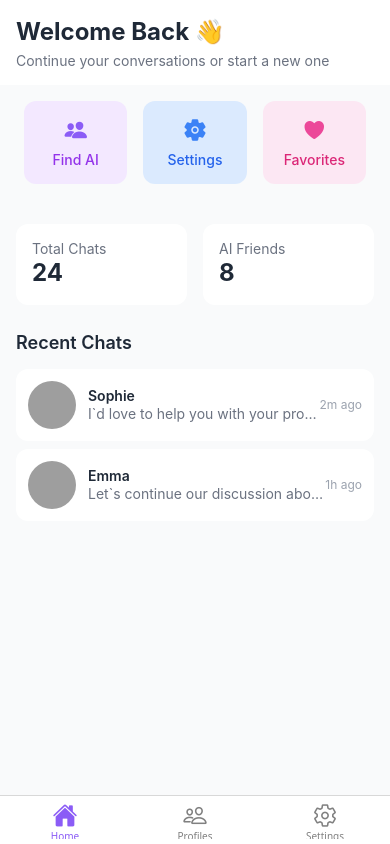
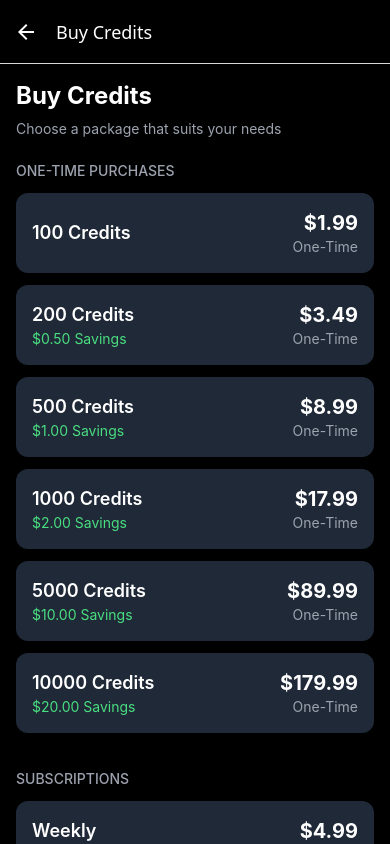
Before and after one commit to MizzuMafia/WillSheReply, a React Native app: screen /CreditShop in a window 390 px wide. Built offline with nearby package versions, Linux system fonts and the light colour scheme; grey boxes are pictures that could not be loaded.

Commit message:
credits things done

```diff
--- a/App.js
+++ b/App.js
@@ -3,11 +3,14 @@ import { NavigationContainer } from '@react-navigation/native';
 import { createBottomTabNavigator } from '@react-navigation/bottom-tabs';
 import { createNativeStackNavigator } from '@react-navigation/native-stack';
 import { Ionicons } from '@expo/vector-icons';
+import { View, Text } from 'react-native';
 
+// Import all screens
 import HomeScreen from './src/screens/HomeScreen';
 import ProfilesScreen from './src/screens/ProfilesScreen';
 import ChatScreen from './src/screens/ChatScreen';
 import SettingsScreen from './src/screens/SettingsScreen';
+import CreditShopScreen from './src/screens/credits/CreditShopScreen';
 
 const Tab = createBottomTabNavigator();
 const Stack = createNativeStackNavigator();
@@ -62,6 +65,19 @@ export default function App() {
           component={ChatScreen}
           options={{ headerShown: false }}
         />
+        <Stack.Screen
+          name="CreditShop"
+          component={CreditShopScreen}
+          options={{
+            headerShown: true,
+            headerTitle: 'Buy Credits',
+            presentation: 'modal',
+            headerStyle: {
+              backgroundColor: '#000000',
+            },
+            headerTintColor: '#fff',
+          }}
+        />
       </Stack.Navigator>
     </NavigationContainer>
   );
--- /dev/null
+++ b/src/components/credits/CreditBalance.js
@@ -0,0 +1,19 @@
+// src/components/credits/CreditBalance.js
+import { View, Text, TouchableOpacity } from 'react-native';
+import { Ionicons } from '@expo/vector-icons';
+import { useNavigation } from '@react-navigation/native';
+
+export default function CreditBalance({ credits = 0 }) {
+  const navigation = useNavigation();
+
+  return (
+    <TouchableOpacity
+      className="flex-row items-center bg-gray-800 rounded-full px-4 py-2"
+      onPress={() => navigation.navigate('CreditShop')}
+    >
+      <Ionicons name="diamond" size={16} color="#8B5CF6" />
+      <Text className="text-white ml-2 font-medium">{credits}</Text>
+      <Ionicons name="add-circle" size={16} color="#8B5CF6" className="ml-2" />
+    </TouchableOpacity>
+  );
+}
--- /dev/null
+++ b/src/components/credits/PriceCard.js
@@ -0,0 +1,30 @@
+// src/components/credits/PriceCard.js
+import { View, Text, TouchableOpacity } from 'react-native';
+
+export default function PriceCard({ package: pkg }) {
+  return (
+    <TouchableOpacity
+      className="bg-gray-800 rounded-xl p-4 mb-3 flex-row items-center"
+    >
+      <View className="flex-1">
+        <Text className="text-white font-semibold text-lg">
+          {pkg.credits} Credits
+        </Text>
+        {pkg.savings && (
+          <Text className="text-green-400 text-sm">
+            ${pkg.savings} Savings
+          </Text>
+        )}
+      </View>
+
+      <View className="items-end">
+        <Text className="text-white text-xl font-bold">
+          ${pkg.price}
+        </Text>
+        <Text className="text-gray-400 text-sm">
+          One-Time
+        </Text>
+      </View>
+    </TouchableOpacity>
+  );
+}
--- /dev/null
+++ b/src/components/credits/SubscriptionCard.js
@@ -0,0 +1,34 @@
+// src/components/credits/SubscriptionCard.js
+import { View, Text, TouchableOpacity } from 'react-native';
+
+export default function SubscriptionCard({ plan }) {
+  return (
+    <TouchableOpacity
+      className="bg-gray-800 rounded-xl p-4 mb-3"
+    >
+      <View className="flex-row justify-between items-start mb-2">
+        <Text className="text-white font-semibold text-lg">
+          {plan.name}
+        </Text>
+        <View className="items-end">
+          <Text className="text-white text-xl font-bold">
+            ${plan.price}
+          </Text>
+          <Text className="text-gray-400 text-sm">
+            Recurring
+          </Text>
+        </View>
+      </View>
+
+      <Text className="text-gray-400">
+        {plan.credits} Credits ({plan.creditsPerDay}/day)
+      </Text>
+
+      {plan.bonus && (
+        <View className="bg-purple-900 rounded-lg px-3 py-1 mt-2 self-start">
+          <Text className="text-purple-200">{plan.bonus}</Text>
+        </View>
+      )}
+    </TouchableOpacity>
+  );
+}
--- a/src/screens/HomeScreen.js
+++ b/src/screens/HomeScreen.js
@@ -2,6 +2,8 @@
 import { View, Text, ScrollView, SafeAreaView } from 'react-native';
 import RecentChat from '../components/RecentChat';
 import QuickActions from '../components/QuickActions';
+import CreditBalance from '../components/credits/CreditBalance';
+
 
 // Sample data for recent chats
 const recentChats = [
@@ -32,6 +34,7 @@ export default function HomeScreen() {
           <Text className="text-2xl font-bold text-gray-800">
             Welcome Back 👋
           </Text>
+          <CreditBalance credits={100} />
           <Text className="text-gray-500 mt-1">
             Continue your conversations or start a new one
           </Text>
--- /dev/null
+++ b/src/screens/credits/CreditShopScreen.js
@@ -0,0 +1,94 @@
+// src/screens/credits/CreditShopScreen.js
+import { View, Text, ScrollView, SafeAreaView } from 'react-native';
+import PriceCard from '../../components/credits/PriceCard';
+import SubscriptionCard from '../../components/credits/SubscriptionCard';
+
+const oneTimePackages = [
+  { credits: 100, price: "1.99", type: "one-time" },
+  { credits: 200, price: "3.49", savings: "0.50", type: "one-time" },
+  { credits: 500, price: "8.99", savings: "1.00", type: "one-time" },
+  { credits: 1000, price: "17.99", savings: "2.00", type: "one-time" },
+  { credits: 5000, price: "89.99", savings: "10.00", type: "one-time" },
+  { credits: 10000, price: "179.99", savings: "20.00", type: "one-time" }
+];
+
+const subscriptionPlans = [
+  {
+    name: "Weekly",
+    credits: "105",
+    creditsPerDay: "15/day",
+    price: "4.99",
+    type: "recurring"
+  },
+  {
+    name: "Monthly",
+    credits: "450",
+    creditsPerDay: "15/day",
+    price: "14.99",
+    type: "recurring"
+  },
+  {
+    name: "Quarterly",
+    credits: "1350",
+    creditsPerDay: "450/month",
+    price: "39.99",
+    bonus: "Bonus Avatar",
+    type: "recurring"
+  },
+  {
+    name: "Yearly",
+    credits: "5400",
+    creditsPerDay: "450/month",
+    price: "119.99",
+    bonus: "VIP Badge + Early Access",
+    type: "recurring"
+  }
+];
+
+export default function CreditShopScreen() {
+  return (
+    <SafeAreaView className="flex-1 bg-black">
+      <ScrollView className="flex-1 p-4">
+        {/* Header */}
+        <View className="mb-6">
+          <Text className="text-white text-2xl font-bold mb-2">
+            Buy Credits
+          </Text>
+          <Text className="text-gray-400">
+            Choose a package that suits your needs
+          </Text>
+        </View>
+
+        {/* One-Time Purchases */}
+        <View className="mb-6">
+          <Text className="text-gray-400 text-sm font-medium mb-3">
+            ONE-TIME PURCHASES
+          </Text>
+          {oneTimePackages.map((pkg, index) => (
+            <PriceCard key={index} package={pkg} />
+          ))}
+        </View>
+
+        {/* Subscriptions */}
+        <View className="mb-6">
+          <Text className="text-gray-400 text-sm font-medium mb-3">
+            SUBSCRIPTIONS
+          </Text>
+          {subscriptionPlans.map((plan, index) => (
+            <SubscriptionCard key={index} plan={plan} />
+          ))}
+        </View>
+
+        {/* Info */}
+        <View className="mb-6 bg-gray-800 rounded-xl p-4">
+          <Text className="text-white font-semibold mb-2">
+            About Credits
+          </Text>
+          <Text className="text-gray-400">
+            Credits are used to chat with AI companions. Different AIs may require different amounts of credits.
+          </Text>
+        </View>
+      </ScrollView>
+    </SafeAreaView>
+  );
+}
```
